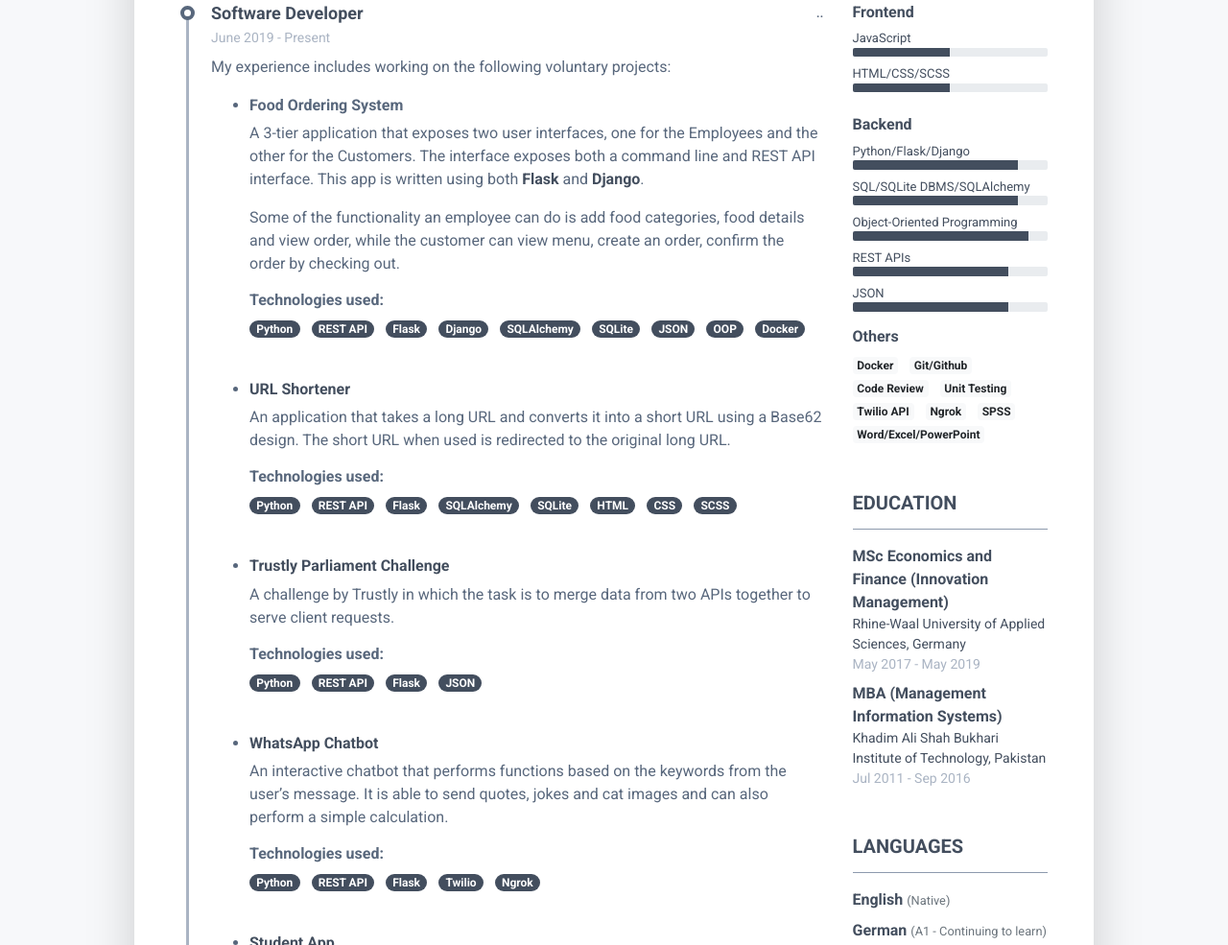
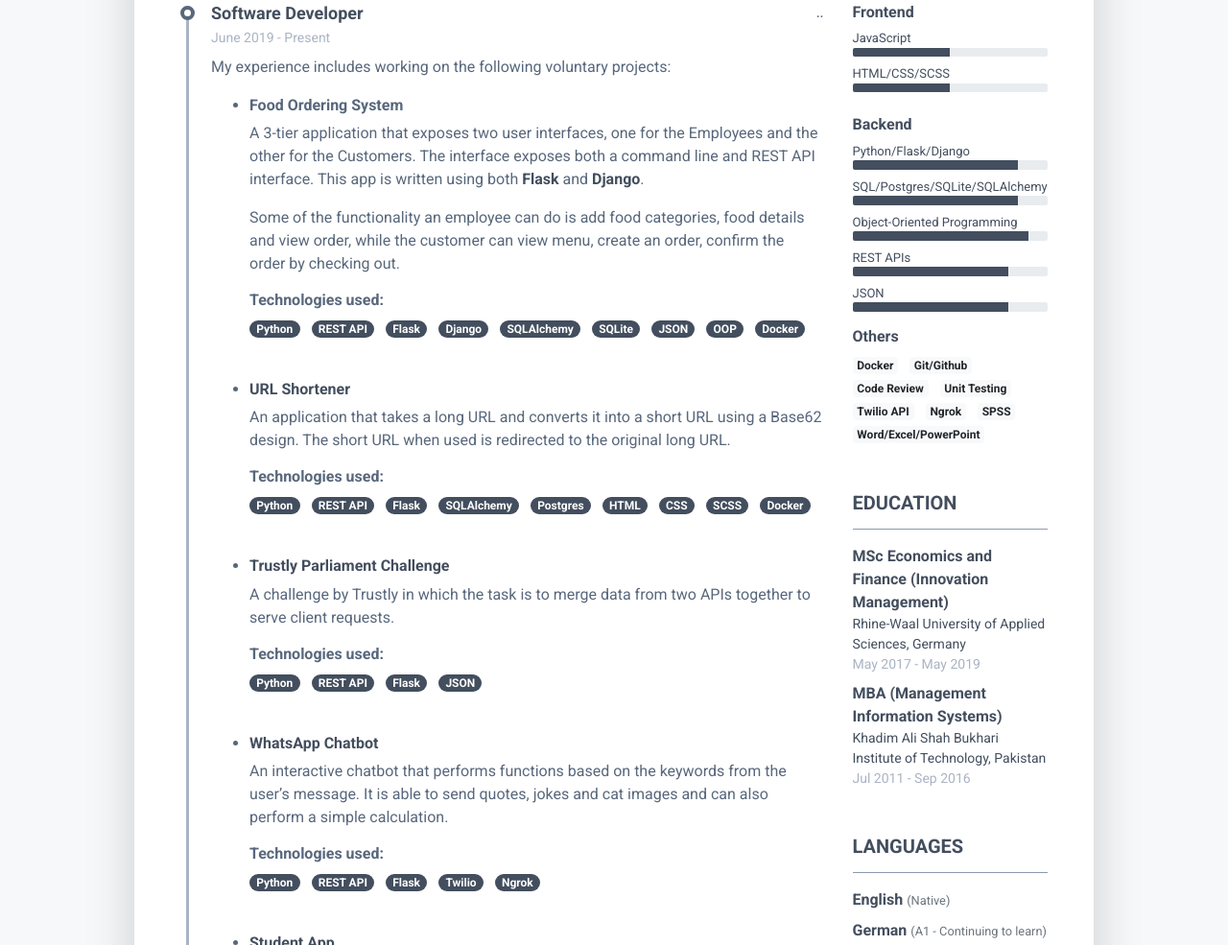
Before and after one commit to StephenDsouza90/cv, a plain HTML site: page index.html in a window 1280 px wide. Shown: the part 743-1728 px from the top of the page at 96% size. Drawn offline with Linux system fonts and the light colour scheme.

Commit message:
Added docker and postgres

```diff
--- a/index.html
+++ b/index.html
@@ -202,7 +202,7 @@
                                                                 class="badge badge-primary badge-pill">SQLAlchemy</span>
                                                             </li>
                                                             <li class="list-inline-item"><span
-                                                                class="badge badge-primary badge-pill">SQLite</span>
+                                                                class="badge badge-primary badge-pill">Postgres</span>
                                                             </li>
                                                             <li class="list-inline-item"><span
                                                                     class="badge badge-primary badge-pill">HTML</span>
@@ -212,6 +212,9 @@
                                                             </li>
                                                             <li class="list-inline-item"><span
                                                                 class="badge badge-primary badge-pill">SCSS</span>
+                                                            </li>
+                                                            <li class="list-inline-item"><span
+                                                                class="badge badge-primary badge-pill">Docker</span>
                                                             </li>
                                                         </ul>
                                                         <p></br></p>
@@ -511,7 +514,7 @@
                                             </div>
                                         </li>
                                         <li class="mb-2">
-                                            <div class="resume-skill-name">SQL/SQLite DBMS/SQLAlchemy</div>
+                                            <div class="resume-skill-name">SQL/Postgres/SQLite/SQLAlchemy</div>
                                             <div class="progress resume-progress">
                                                 <div class="progress-bar theme-progress-bar-dark" role="progressbar"
                                                     style="width: 85%" aria-valuenow="25" aria-valuemin="0"
```
